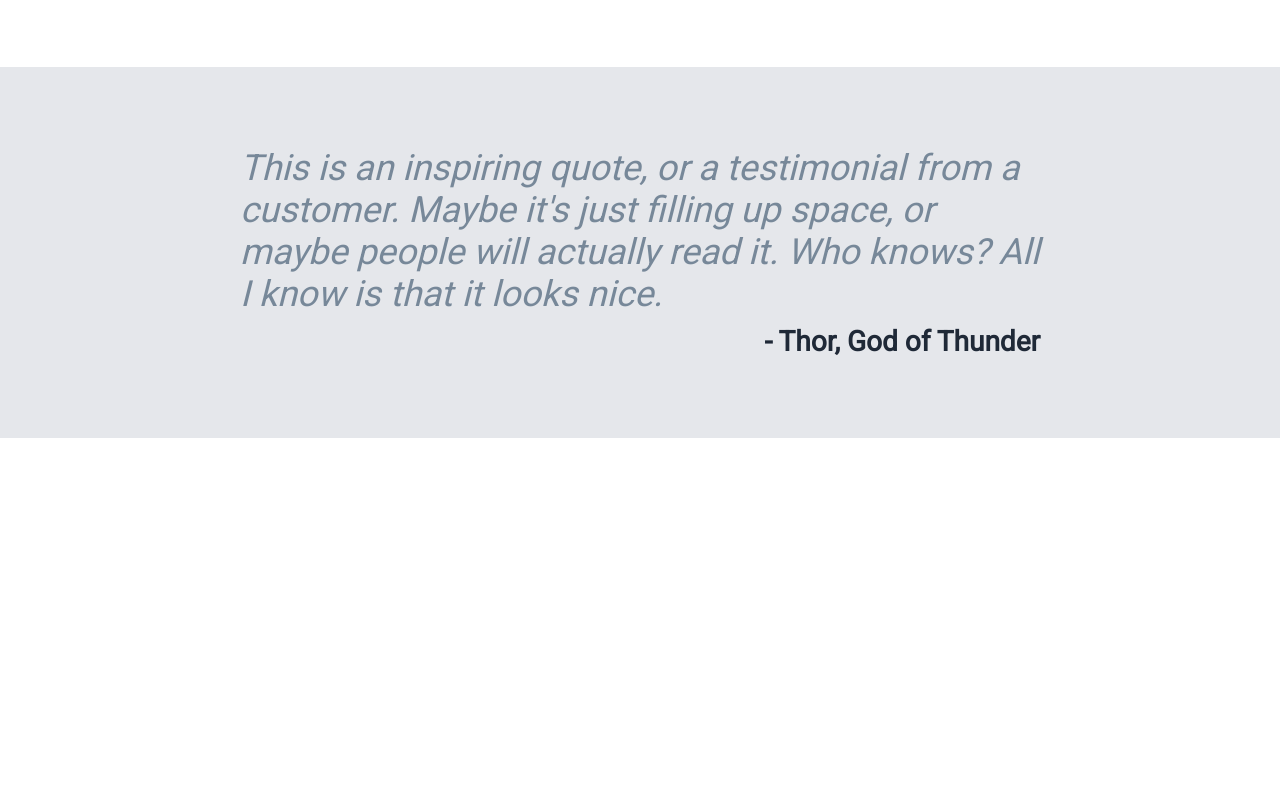
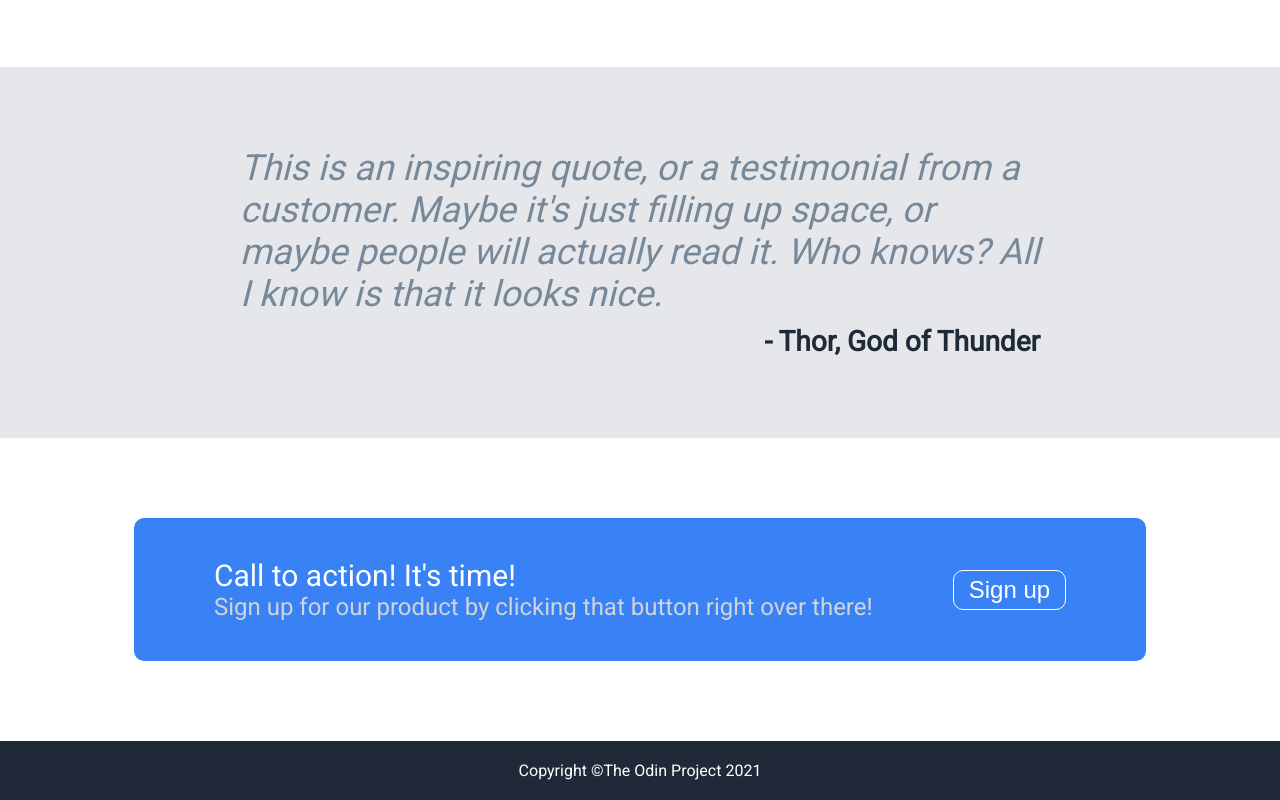
Before and after one commit to ctonneslan/landing-page, a plain HTML site: page index.html in a window 1280 px wide. Shown: the part 856-1656 px from the top of the page. Before the commit the page ends 1294 px from the top, so only its background shows below. Drawn offline with Linux system fonts and the light colour scheme.

Commit message:
A complete first draft of the landing page project with all sections complete and looking passable. Not totally satisfied with how everything looks yet. Need to look through more documentation and examples to clean things up.

```diff
--- a/index.html
+++ b/index.html
@@ -59,5 +59,18 @@
             <div class="source">- Thor, God of Thunder</div>
         </div>
     </div>
+    <div class="fourth">
+        <div class="call">
+            <div class="left-text">
+                <div class="top">Call to action! It's time!</div>
+                <div class="bottom">Sign up for our product by clicking that button right over there!</div>
+            </div>
+            <button>Sign up</button>
+        </div>
+    </div>
+    <div class="footer">
+        <div class="copyright">Copyright</div>
+        <div> The Odin Project 2021</div>
+    </div>
 </body>
 </html>
--- a/style.css
+++ b/style.css
@@ -136,3 +136,50 @@ img {
     align-self: flex-end;
     font-weight: 900;
 }
+
+.fourth {
+    display: flex;
+    justify-content: center;
+    align-items: center;
+    padding: 80px;
+}
+
+.call {
+    display: flex;
+    justify-content: center;
+    align-items: center;
+    gap: 80px;
+    background-color: #3882F6;
+    color: white;
+    padding: 40px 80px 40px 80px;
+    border-radius: 10px;
+    font-size: 30px;
+}
+
+.bottom {
+    font-size: 80%;
+    color: rgb(208, 212, 217)
+}
+
+.fourth .call button {
+    color: white;
+    background-color: #3882F6;
+    border: 1px solid white;
+    padding: 5px 15px 5px 15px;
+    border-radius: 10px;
+    font-size: 80%
+}
+
+.copyright:after {
+    content: ' \00A9 '
+}
+
+.footer {
+    display: flex;
+    align-items: center;
+    justify-content: center;
+    padding-top: 20px;
+    padding-bottom: 20px;
+    background-color: #1F2937;
+    color: white;
+}
```
